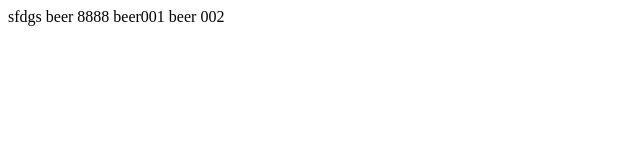
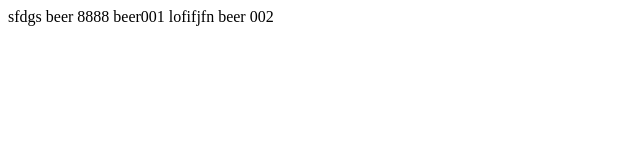
Before and after one commit to LIFNAT/pj-y2, a plain HTML site: page index.html in a window 1280 px wide. Shown: the full height of the page, 0-640 px from the left. Drawn offline with Linux system fonts and the light colour scheme.

Commit message:
Lifnfnwkj93ef

```diff
--- a/index.html
+++ b/index.html
@@ -9,7 +9,7 @@
     sfdgs
     beer 8888
     beer001
-
+    lofifjfn
     beer 002
 </body>
 </html>
```
